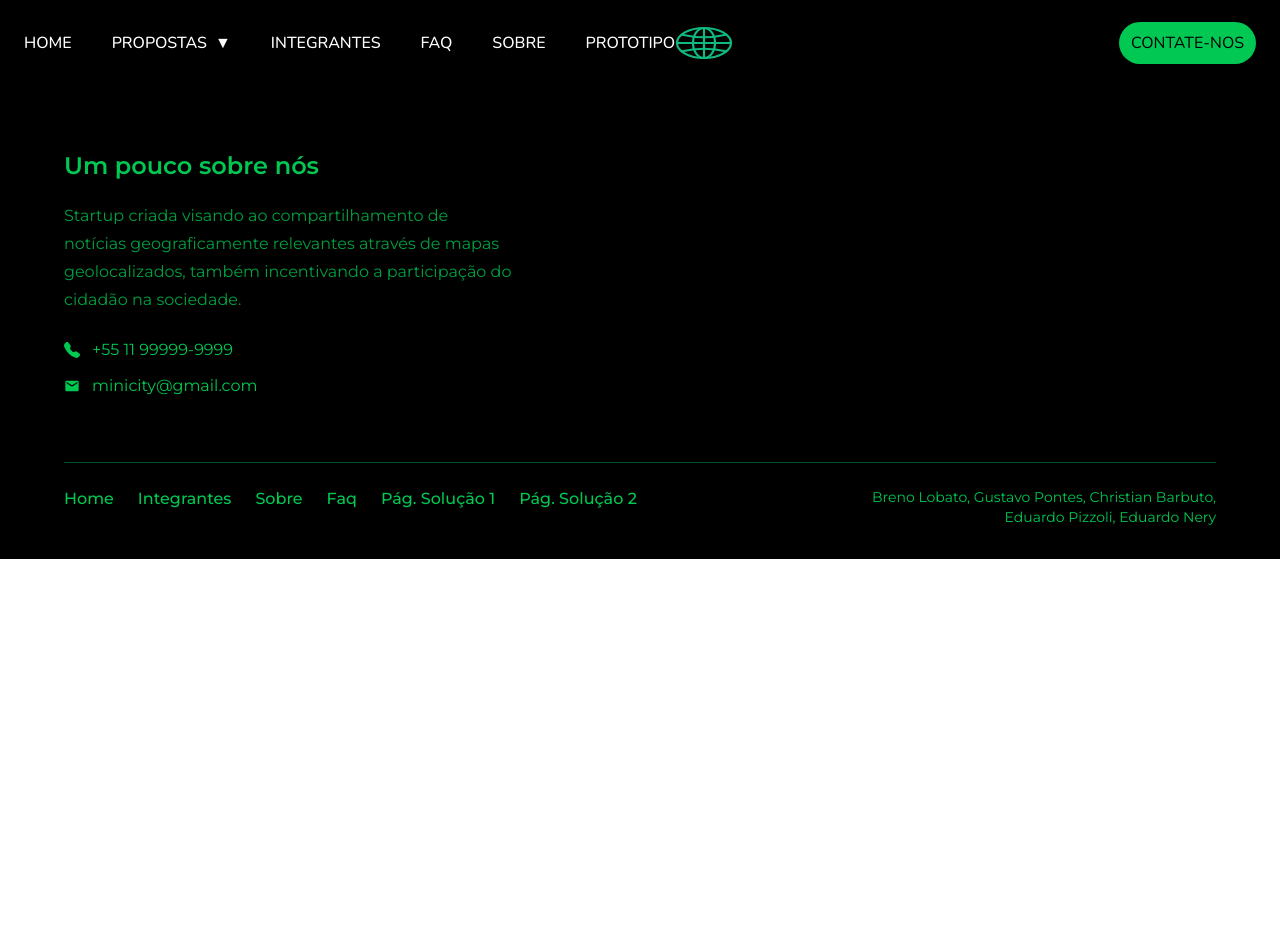
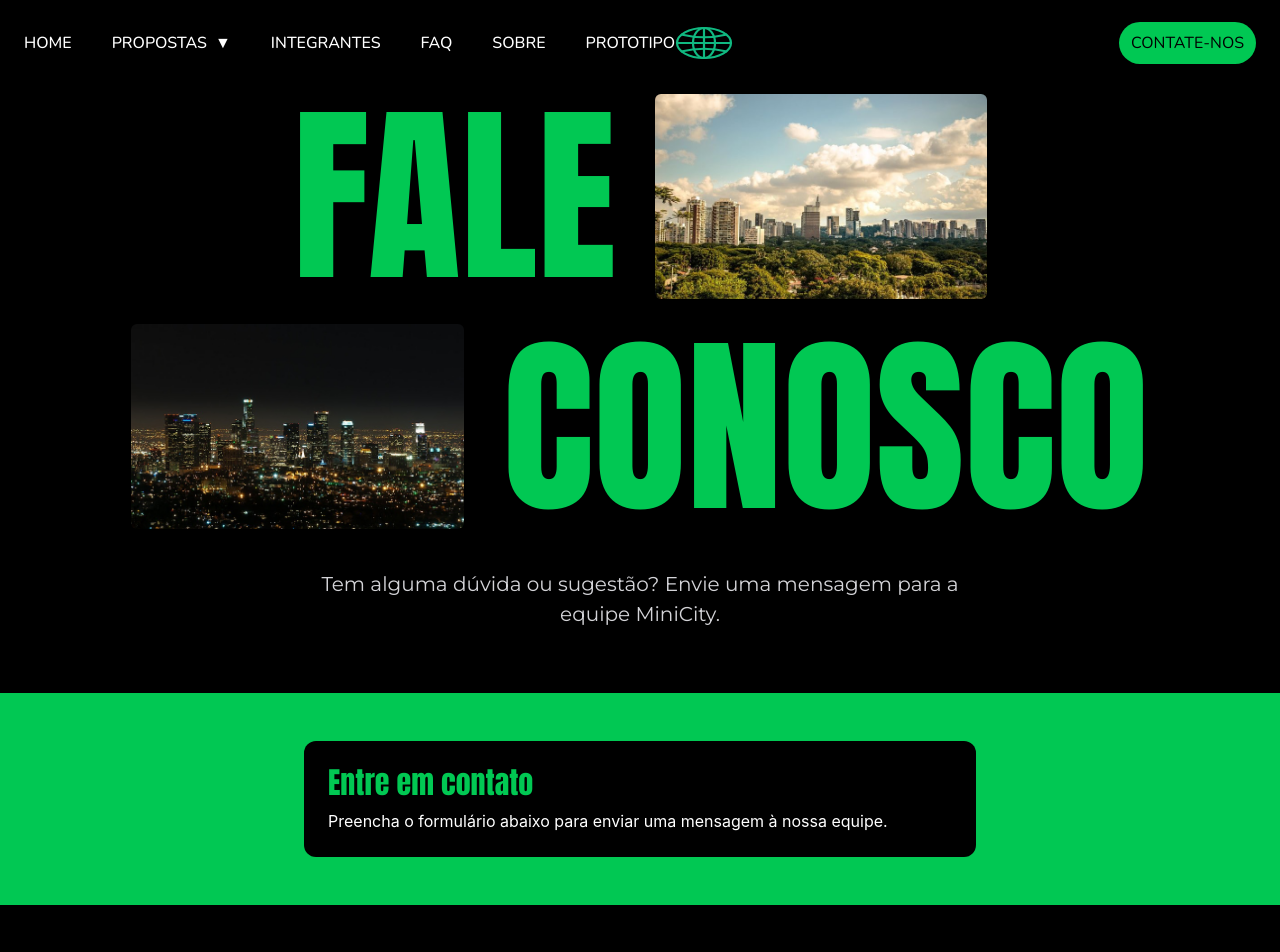
Before and after one commit to SoulUp-Society-Trabalhos/Segunda-Gs-FrontEnd, a React (Vite) app in the folder gs-frontend/: page /contatos in a window 1280 px wide. Shown: the top 952 px of the page. Before the commit the page ends 800 px from the top, so only its background shows below. Built offline with nearby package versions, Linux system fonts and the light colour scheme.

Commit message:
feat: add contacts page structure

```diff
--- a/gs-frontend/src/routes/Contatos/index.tsx
+++ b/gs-frontend/src/routes/Contatos/index.tsx
@@ -1,6 +1,24 @@
+import Hero from "../../components/Hero";
 
 export default function Contatos() {
   return (
-    <main></main>
+    <main>
+      <Hero
+        titulo="FALE CONOSCO"
+        descricao="Tem alguma dúvida ou sugestão? Envie uma mensagem para a equipe MiniCity."
+      />
+
+      <section className="bg-[#01c853] px-6 py-12">
+        <div className="mx-auto max-w-2xl rounded-xl bg-black p-6 text-white">
+          <h2 className="mb-2 font-anton text-3xl text-[#01c853]">
+            Entre em contato
+          </h2>
+          <p>
+            Preencha o formulário abaixo para enviar uma mensagem à nossa
+            equipe.
+          </p>
+        </div>
+      </section>
+    </main>
   );
 }
```
